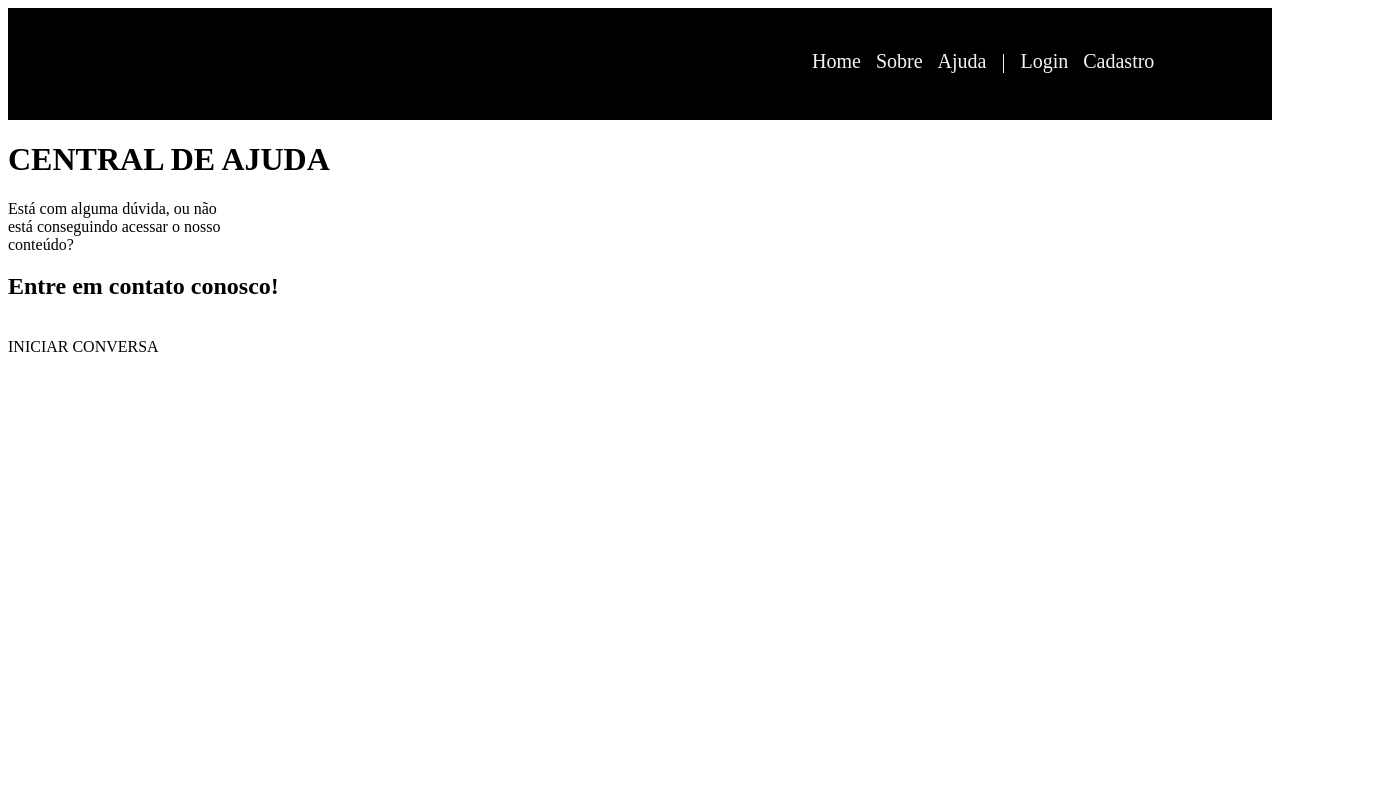
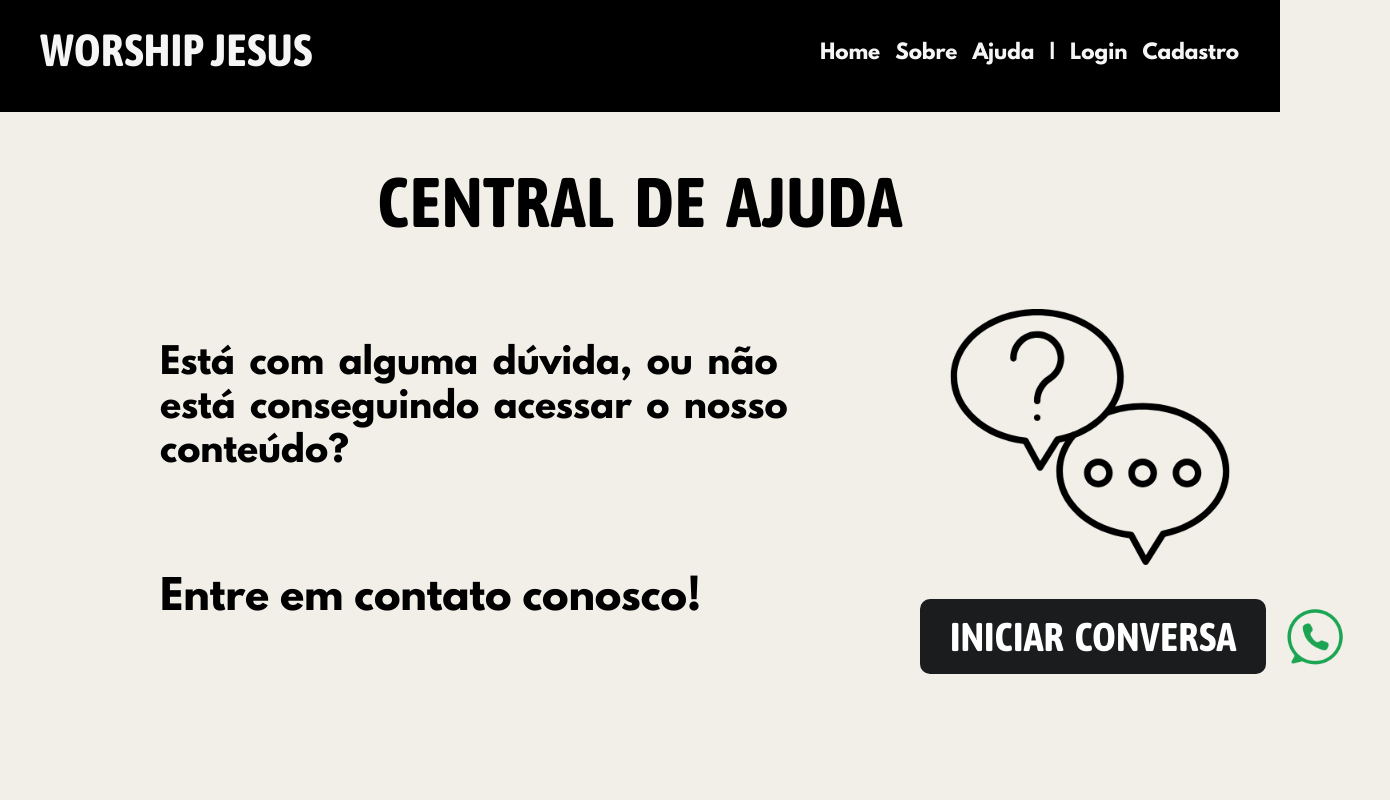
Before and after one commit to thaisvitoriafslz/Projeto-Individual-Thais-, a website: page Site/public/ajuda.html in a window 1280 px wide. Shown: the top 800 px of the page, 1390 px wide, since content can reach past the window. Drawn offline with Linux system fonts and the light colour scheme.

Commit message:
insert tela ajuda

```diff
--- a/Site/public/ajuda.html
+++ b/Site/public/ajuda.html
@@ -45,16 +45,28 @@
             <h2>Entre em contato conosco!</h2>
             </div>
             <div class="imagem">
-                <img src="">
+                <img src="./style/imgs/ajuda.png">
             </div>
-            <a id="botaoajuda" href="">INICIAR CONVERSA</a>
+            <a id="botaoajuda" href="https://wa.me/5511959362181" target="_blank">INICIAR CONVERSA</a>
+            <div class="whats">
+                <img src="./style/imgs/whatsapp.png">
+            </div>
         </div>
     </div>
 
-
-
-
-
+    <div class="footer">
+        <div class="containerfooter">
+            <div class="telas">
+                <h4><span>Menu</span><br>Home<br>Sobre<br>Ajuda<br>Login<br>Cadastro</h4>
+            </div>
+            <div class="criador">
+                <h4><span>Criado Por:</span><br> Thais Vitória Fosaluza</h4>
+            </div>
+            <div class="redes">
+                <h4><span>Redes Sociais</span><br> Instagram<br>@thaisfosaluza<br><br>Linkedin<br>Thais Vitória Fosaluza</h4>
+            </div>
+        </div>
+    </div>
 
 </body>
 </html>
--- a/Site/public/style/style.ajuda.css
+++ b/Site/public/style/style.ajuda.css
@@ -0,0 +1,95 @@
+@charset "UTF-8";
+
+@font-face {
+    font-family: league;
+    src: url(./fontes/league-spartan.bold.ttf) format('truetype');
+}
+
+
+@font-face {
+    font-family: asap;
+    src: url(./fontes/AsapCondensed-Bold.ttf) format('truetype');
+}
+
+body {
+    background-color: #f1efe7;
+    color: whitesmoke;
+    margin: 0;
+    top: 0;
+}
+
+.suporte {
+    background-color: #f1efe7;
+    height: 700px;
+    width: 100%;
+    color: black;
+    justify-content: center;
+    align-items: center;
+}
+
+.container1 {
+    color: black;
+    margin: 50px auto;
+    padding: 50px 10px;
+    align-items: center;
+    display: block;
+    margin-top: 40px;
+}
+
+.texto h1 {
+    font-family: asap;
+    font-size: 70px;
+    word-spacing: 10px;
+    text-align: center;
+    margin-top: -40px;
+}
+
+.texto p {
+    font-family: league;
+    font-size: 35px;
+    margin-left: 150px;
+    margin-top: 100px;
+    word-spacing: 5px;
+}
+
+.texto h2 {
+    font-family: league;
+    font-size: 40px;
+    margin-left: 150px;
+    margin-top: 100px;
+}
+
+.imagem img {
+    margin-left: 880px;
+    margin-top: -420px;
+    height: 400px;
+    width: 400px;
+    display: flex;
+}
+
+#botaoajuda {
+    display: inline-block;
+    padding: 15px 30px;
+    font-size: 40px;
+    color: white;
+    background-color: #1b1c1e;
+    border-radius: 10px;
+    text-decoration: none;
+    transition: background-color 0.3s;
+    margin-left: 910px;
+    margin-top: -150px;
+    font-family: asap;
+    word-spacing: 5px;
+}
+
+#botaoajuda:hover {
+    background-color: #1b1c1e;
+}
+
+.whats img {
+    height: 90px;
+    width: 90px;
+    margin-left: 1260px;
+    margin-top: -82px;
+    display: flex;
+}
```
Also changed, not shown: Site/public/style/imgs/ajuda.png (added), Site/public/style/imgs/quien_podra.jpeg (added), Site/public/style/imgs/whatsapp.png (added).
